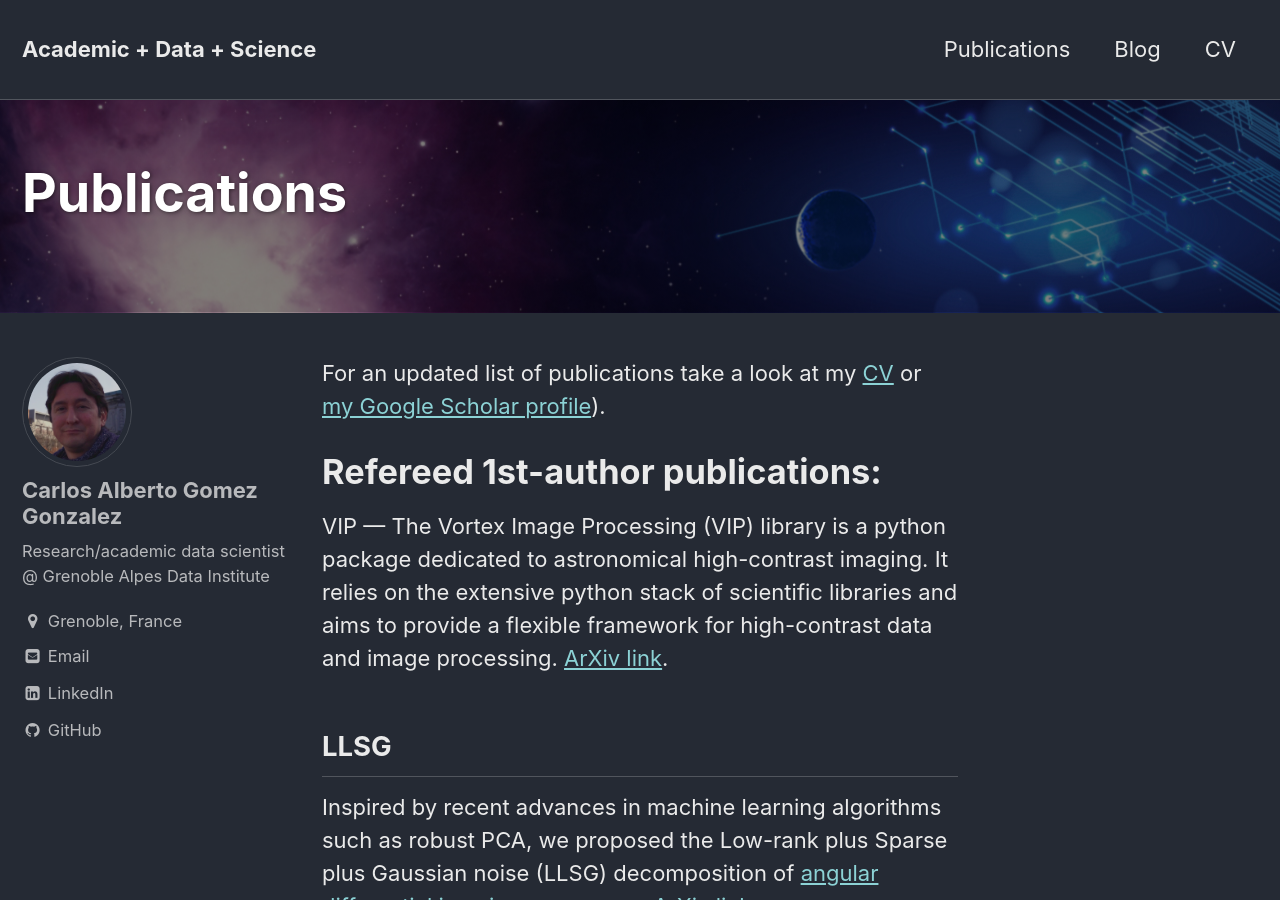
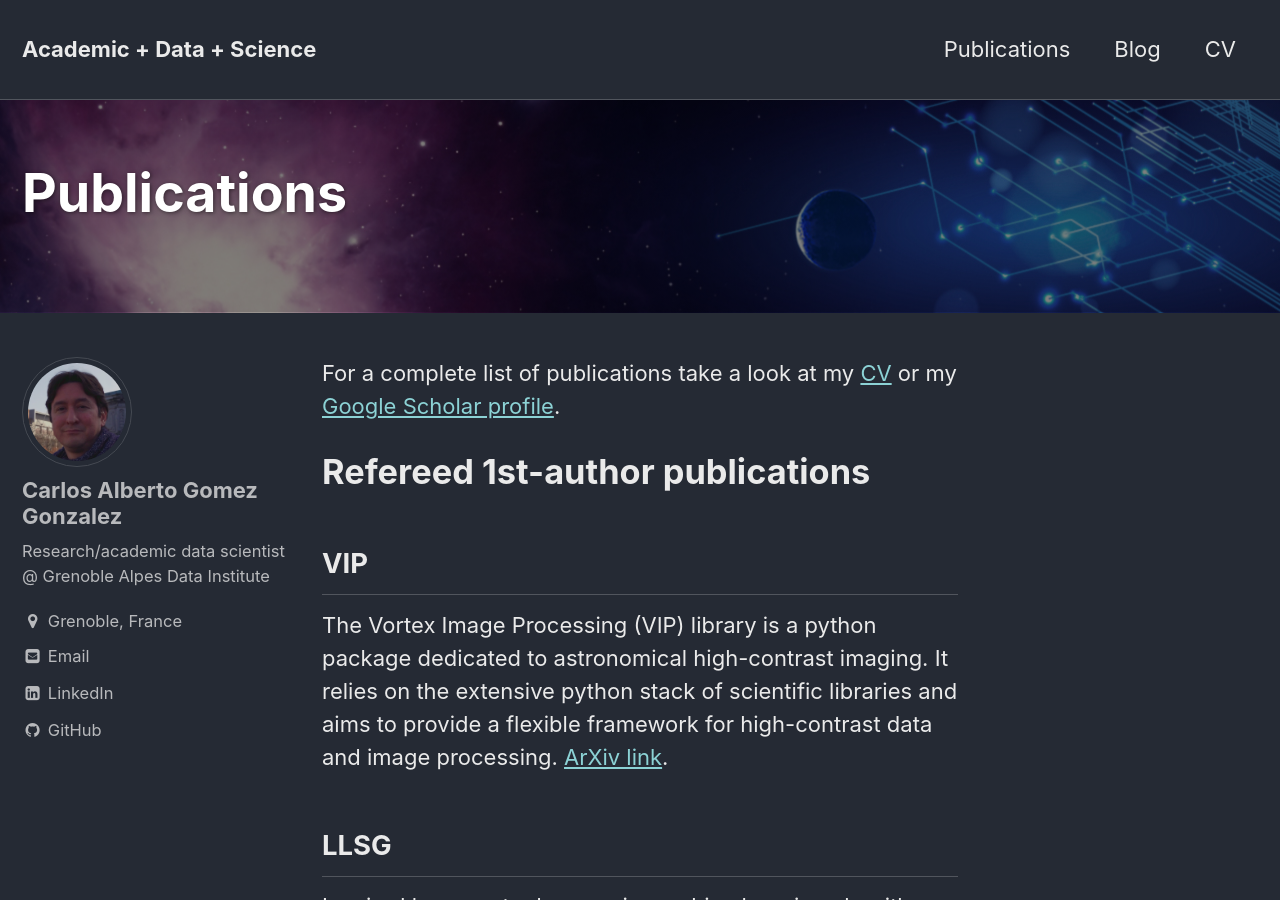
Before and after one commit to carlos-gg/carlos-gg.github.io, a Jekyll site: the page built from _pages/publications.md, in a window 1280 px wide and 900 px high. Built offline with Jekyll 4.4.1, drawn with Linux system fonts in a browser that asks for light colours.

Commit message:
no message

```diff
--- a/_pages/publications.md
+++ b/_pages/publications.md
@@ -5,10 +5,11 @@ permalink: /publications/
 author_profile: true
 ---
 
-For an updated list of publications take a look at my [CV](https://carlgogo.github.io/assets/cv/cv.pdf) or [my Google Scholar profile](https://scholar.google.fr/citations?user=UJBh1DUAAAAJ&hl=en)).
+For a complete list of publications take a look at my [CV](https://carlgogo.github.io/assets/cv/cv.pdf) or my [Google Scholar profile](https://scholar.google.fr/citations?user=UJBh1DUAAAAJ&hl=en).
 
-Refereed 1st-author publications:
-=================================
+Refereed 1st-author publications
+================================
+
 VIP
 ---
 The Vortex Image Processing (VIP) library is a python package dedicated to astronomical high-contrast imaging. It relies on the extensive python stack of scientific libraries and aims to provide a flexible framework for high-contrast data and image processing. [ArXiv link](https://arxiv.org/abs/1705.06184).
@@ -21,6 +22,8 @@ Supervised detection of exoplanets
 ----------------------------------
 We reformulate the exoplanet detection task (for angular differential imaging sequences) building on well-established machine learning techniques to take high-contrast imaing post-processing from an unsupervised to a supervised learning context. In this new framework, we presented algorithmic solutions using two different discriminative models: SODIRF (random forests) and SODINN (neural networks). The proposed supervised detection framework outperforms state-of-the-art techniques in the task of discriminating planet signal from speckles. For instance, SODINN improves the true positive rate by a factor ranging from ∼2 to ∼10 wrt. low-rank based approaches, working at the same false positive rate. [ArXiv link](https://arxiv.org/abs/1712.02841).
 
+---
+
 PhD Thesis
 ==========
 _Advanced data processing for high-contrast imaging-Pushing exoplanet direct detection limits with machine learning_. 2017, Université de Liège. Supervisors: Prof. Jean Surdej, Prof. Marc Van Droogenbroeck and Dr. Olivier Absil. [ORBi link](http://orbi.ulg.ac.be/handle/2268/214337).
```
